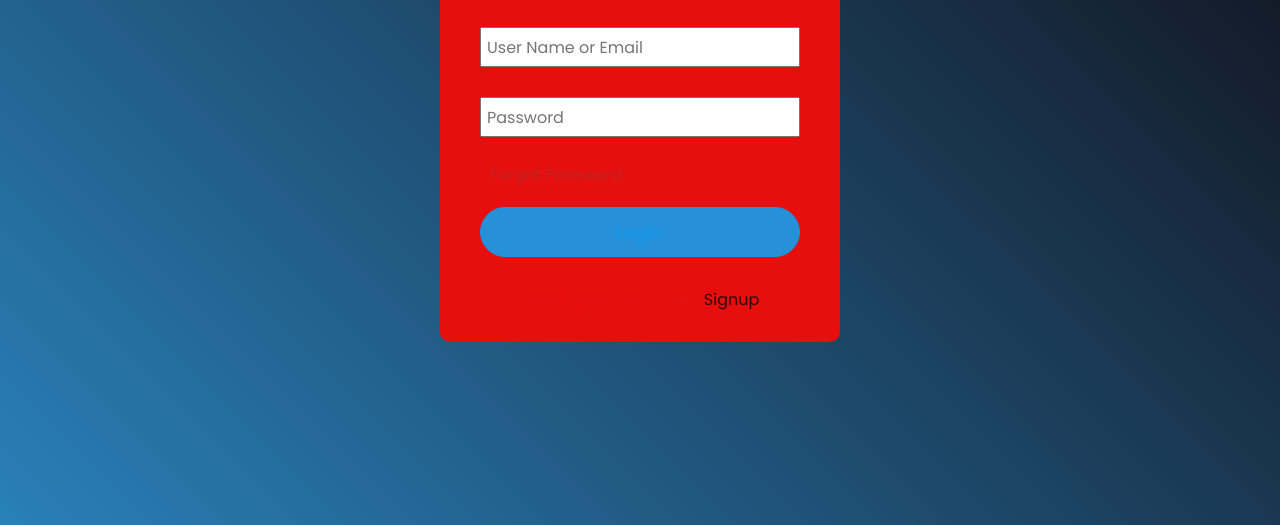
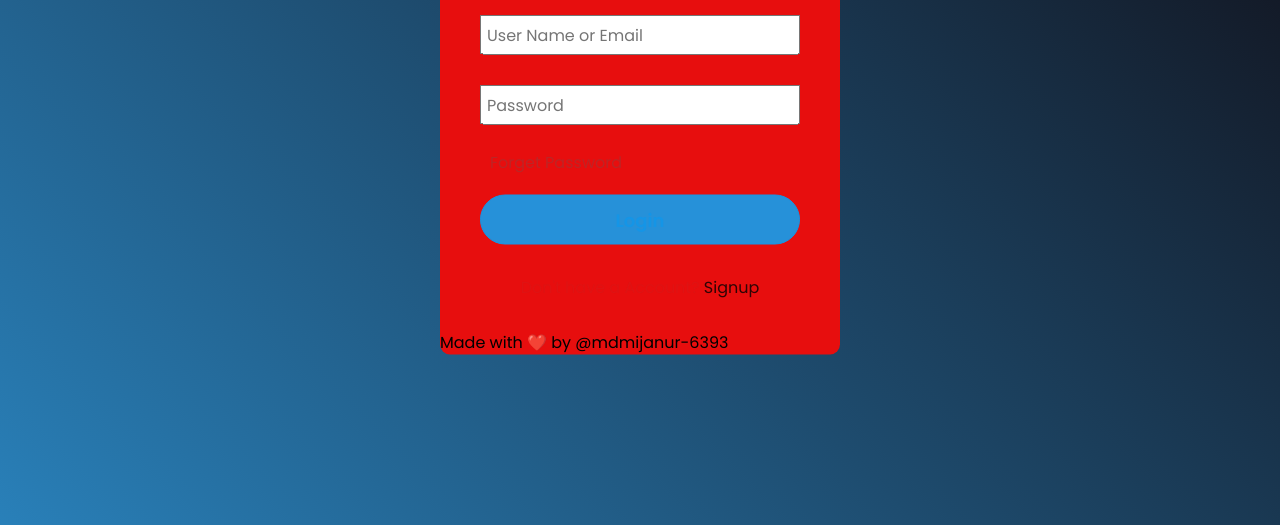
Before and after one commit to mdmijanur-6393/simple-login-form, a plain HTML site: page login-form-in-HTML-and-CSS3/login form in HTML and CSS3/index.html in a window 1280 px wide. Shown: the part 275-800 px from the top of the page. Drawn offline with Linux system fonts and the light colour scheme.

Commit message:
added a nice developer cedit footer

```diff
--- a/login-form-in-HTML-and-CSS3/login form in HTML and CSS3/index.html
+++ b/login-form-in-HTML-and-CSS3/login form in HTML and CSS3/index.html
@@ -21,6 +21,9 @@
         <input type="submit" value="Login" />
         <div class="signup-link">Don't have a Account? <a href="#">Signup</a></div>
       </form>
+      <div>
+        <p>Made with ❤️ by @mdmijanur-6393</p>
+      </div>
     </div>
   </body>
 </html>
```
